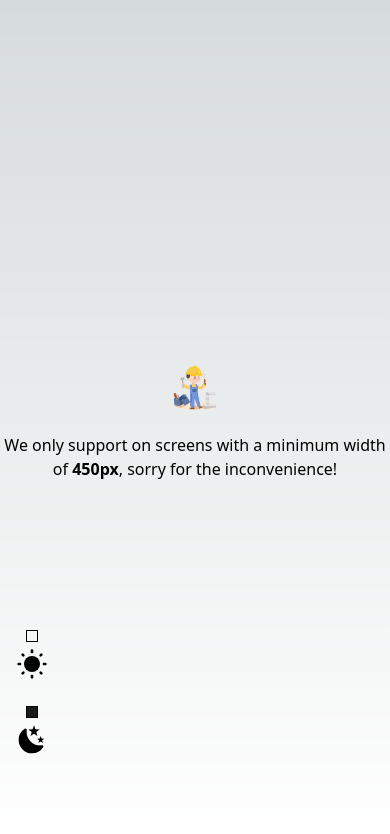
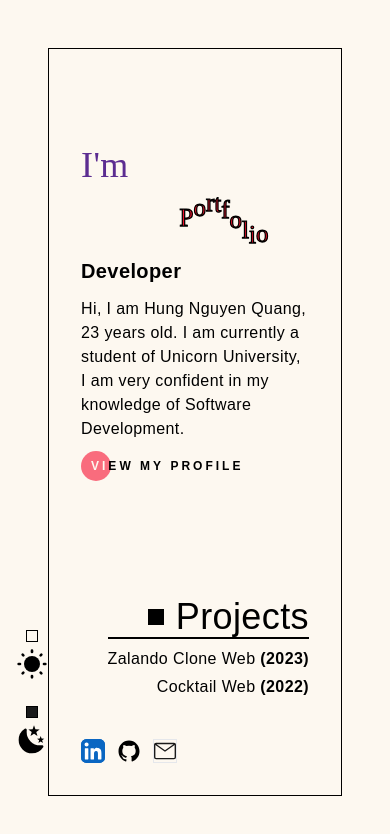
Before and after one commit to NgQHung/portfolio-hung, a Next.js app: page / in a window 390 px wide. Shown: the top 834 px of the page. Built offline with nearby package versions, Linux system fonts and the light colour scheme.

Commit message:
fix responsive

```diff
--- a/components/AnimatedBackgroundText.tsx
+++ b/components/AnimatedBackgroundText.tsx
@@ -9,7 +9,7 @@ const Container = styled.span`
     span {
         -webkit-text-stroke-width: 1.25px;
         -webkit-text-stroke-color: #000;
-        font-size: 100px;
+        /* font-size: 100px; */
         text-shadow: 0 0px #f3c623, 0 0px #f2aaaa;
         transform: translate(0, 100%) rotate(4deg);
         animation: jump 2s ease-in-out infinite;
@@ -21,7 +21,7 @@ const Container = styled.span`
 
 const AnimatedBackgroundText = () => {
     return (
-        <Container className="w-screen absolute right-0 translate-x-[20%] lg:translate-x-[30%] text-center ">
+        <Container className="text-[25px] xs:text-[50px] sm:text-[100px] w-screen absolute top-[150px] sm:top-auto right-0 translate-x-[20%] lg:translate-x-[30%] text-center ">
             {Portfolio.split('').map((word, index) => (
                 <span
                     key={word + '-' + index}
--- a/pages/index.tsx
+++ b/pages/index.tsx
@@ -62,8 +62,8 @@ export default function Home() {
                 <Grid />
             </div>
             <DarkLightButton />
-
-            <div className="hidden xs:block overflow-hidden max-h-screen max-w-screen ">
+            {/* hidden xs:block */}
+            <div className=" overflow-hidden max-h-screen max-w-screen ">
                 <Layout>
                     <div className="py-16 flex flex-col justify-between h-full">
                         <Wrapper className="justify-between ">
@@ -177,7 +177,7 @@ export default function Home() {
                     <div className="w-2 h-2 rounded-full bg-secondary" />
                 </motion.div> */}
             </div>
-            <ErrorPageWithWidth />
+            {/* <ErrorPageWithWidth /> */}
         </Fragment>
     );
 }
```
